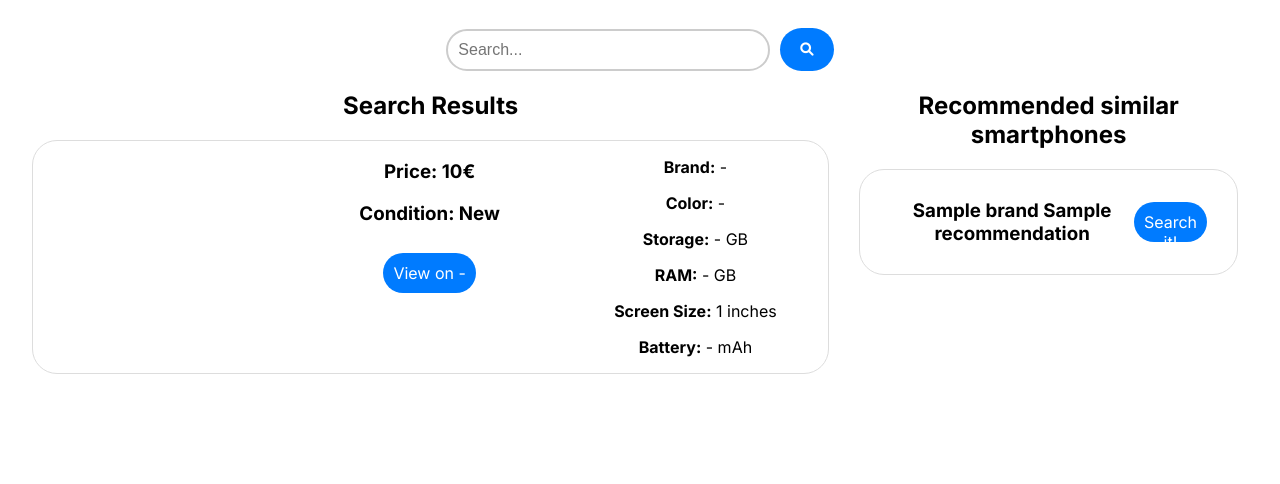
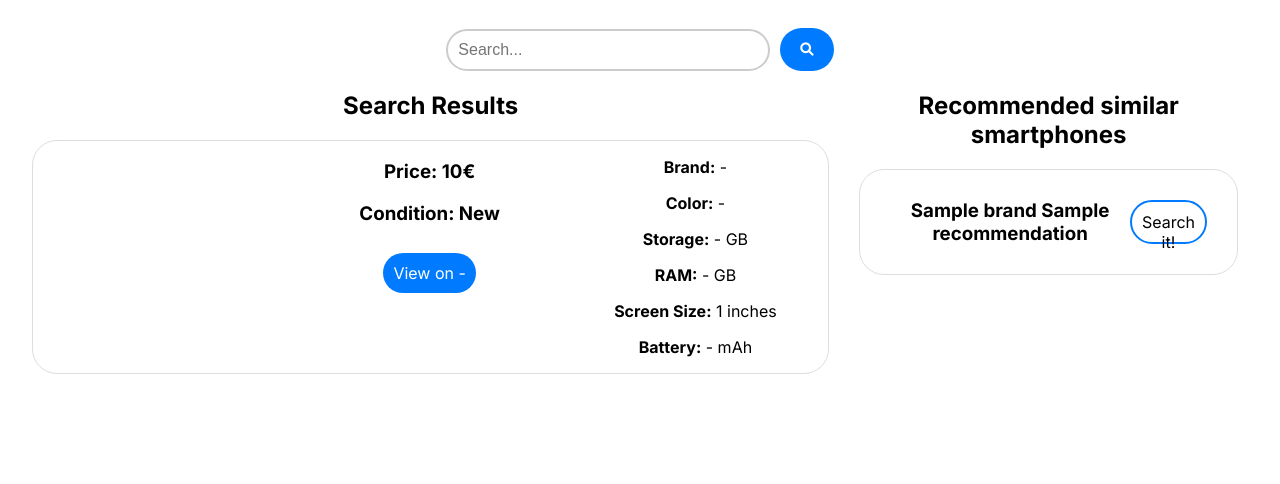
Before and after one commit to javsanmar5/DealHopper, a Django app: template master/templates/search_results.html in a window 1280 px wide. Shown: the part 133-617 px from the top of the page. Run offline with Django 5.2, Linux system fonts and the light colour scheme; the template is opened without the code that fills it: most values are stand-ins (such as "Sample title", 1, 10 or a date in 2020).

Commit message:
fix: Modify Search it! links

```diff
--- a/master/static/css/search_results.css
+++ b/master/static/css/search_results.css
@@ -117,9 +117,22 @@
     padding: 10px 30px;
 }
 
-.recommendation .result-link {
+.search-it-link {
     height: 20px;
+    padding: 10px;
+    color: black;
+    border-radius: 25px;
+    border: 2px solid var(--main-blue);
+    text-decoration: none;
+    transition: background-color ease 0.3s;
 }
+
+.search-it-link:hover {
+    background-color: var(--main-blue);
+    color: white;
+}
+
+
 @media (max-width: 768px) {
     .container {
         flex-direction: column;
--- a/master/templates/search_results.html
+++ b/master/templates/search_results.html
@@ -79,7 +79,7 @@
                 {% for recommendation in recommendations %}
                 <div class="recommendation">
                     <h3>{{ recommendation.brand.name|default:"-" }} {{ recommendation.name }}</h3>
-                    <a href="{% url 'search' %}?search={{ recommendation.name }}" class="result-link">
+                    <a href="{% url 'search' %}?search={{ recommendation.name }}" class="search-it-link">
                         Search it!
                     </a>
                 </div>
```
